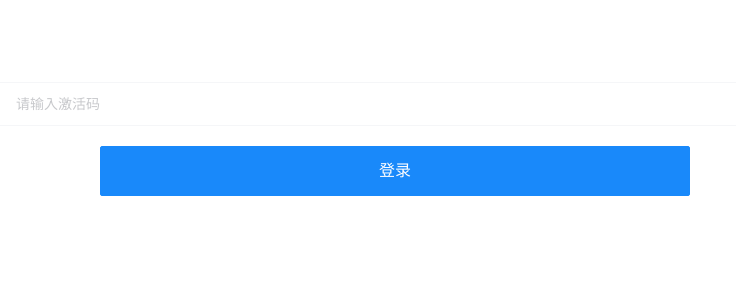
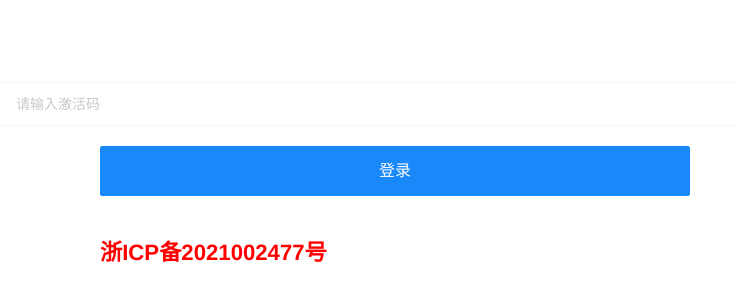
Before and after one commit to cnickgit/helpVue, a Vue app: page /#/UserLogin in a window 1280 px wide. Shown: the part 118-418 px from the top of the page, without its empty margins (0-736 px from the left). Built offline with nearby package versions, Linux system fonts and the light colour scheme; what mavon-editor would draw is missing.

Commit message:
备案号

```diff
--- a/src/components/Login.vue
+++ b/src/components/Login.vue
@@ -11,7 +11,9 @@
                     <van-button size="large" type="info" @click="login">登录</van-button>
                 </van-col>
             </van-row>
-
+        </div>
+        <div style="margin-top: 40px;">
+            <a target="_blank" style="margin-left: 100px;" href="https://beian.miit.gov.cn/#/Integrated/index"><b style="color:red;">浙ICP备2021002477号</b></a>
         </div>
     </div>
 </template>
--- a/src/home/homePage.vue
+++ b/src/home/homePage.vue
@@ -230,9 +230,6 @@
           <img src="@/assets/loading.gif">
         </div>
       </div>
-      <div>
-        <a target="_blank" style="margin-left: 90px;" href="https://beian.miit.gov.cn/#/Integrated/index"><b>浙ICP备2021002477号</b></a>
-      </div>
     </div>
 </template>
 
--- a/vue.config.js
+++ b/vue.config.js
@@ -9,7 +9,7 @@ module.exports = {
     // 配置代理 （以接口 https://www.easy-mock.com/mock/5ce2a7854c85c12abefbae0b/api 说明）
     proxy: {
       "/api": {
-        target: 'http://127.0.0.1:20001/',
+        target: 'http://127.0.0.1:40001/',
         changeOrigin: true, // 是否改变域名
         ws: true,
         pathRewrite: {
```
Also changed, not shown: 1 other file (tests, documents, lock files or other folders).
